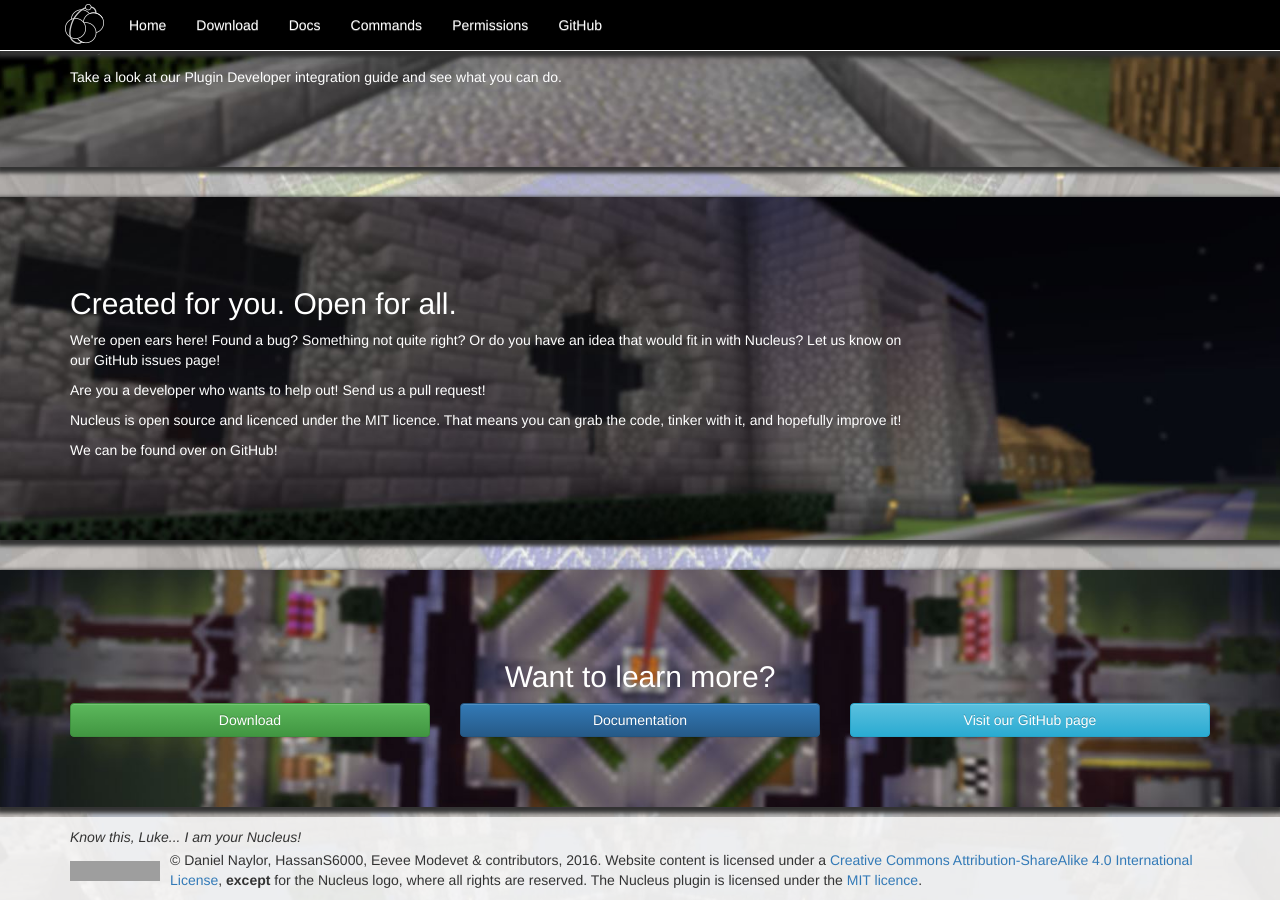
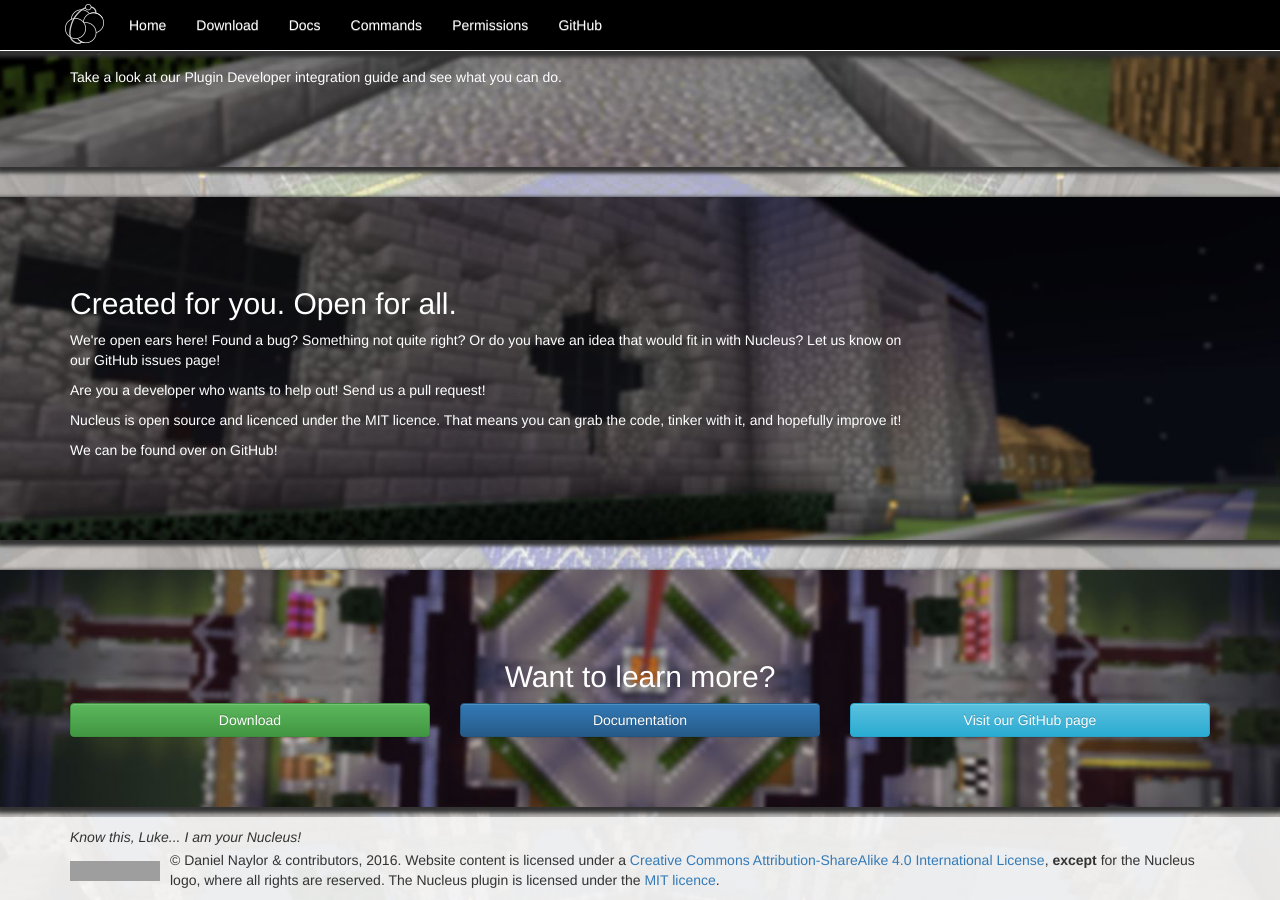
Before and after one commit to NucleusPowered/site-v1, a Jekyll site: the page built from index.html, in a window 1280 px wide and 900 px high, scrolled down 1079 px. Built offline with Jekyll 4.4.1, drawn with Linux system fonts in a browser that asks for light colours; comment, search, counter and statistics services are not loaded; grey boxes are pictures that could not be loaded.

Commit message:
Modify the footer.

```diff
--- a/_includes/footer.html
+++ b/_includes/footer.html
@@ -12,7 +12,7 @@
                         <img alt="Creative Commons Licence" style="border-width:0" src="https://i.creativecommons.org/l/by-sa/4.0/88x31.png" />
                     </a>
                 </div>
-                &copy; Daniel Naylor, HassanS6000, Eevee Modevet &amp; contributors, 2016. Website content is licensed under a <a rel="license" target="_blank" href="http://creativecommons.org/licenses/by-sa/4.0/">Creative Commons Attribution-ShareAlike 4.0 International License</a>,
+                &copy; Daniel Naylor &amp; contributors, 2016. Website content is licensed under a <a rel="license" target="_blank" href="http://creativecommons.org/licenses/by-sa/4.0/">Creative Commons Attribution-ShareAlike 4.0 International License</a>,
                 <strong>except</strong> for the Nucleus logo, where all rights are reserved. The Nucleus plugin is licensed under the <a href="https://opensource.org/licenses/MIT" target="_blank">MIT licence</a>.
             </div>
         </div>
```
